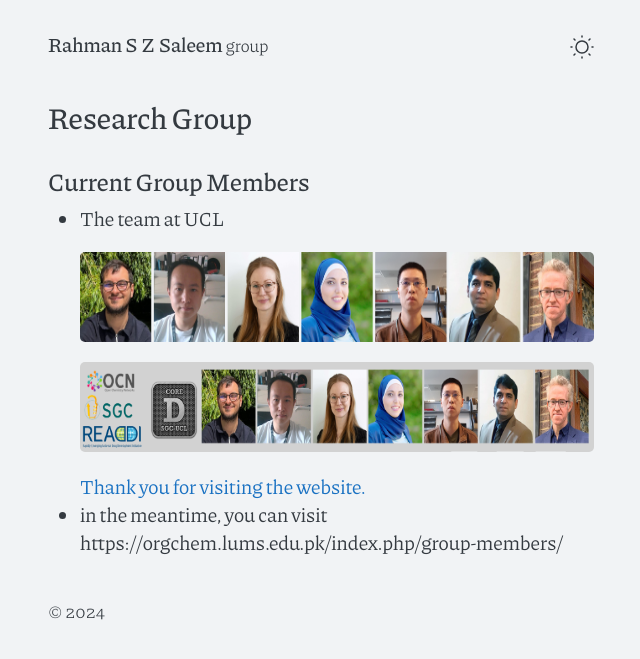
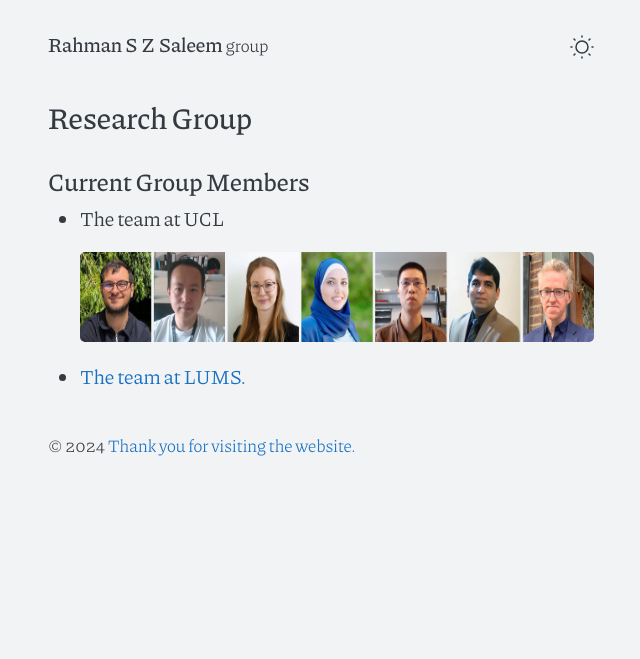
Before and after one commit to rahmanszsaleem/rahmanszsaleem.github.io, a Jekyll site: the page group.html, which Jekyll copies as it is, in a window 1280 px wide. Shown: the top 659 px of the page, without its empty margins (319-959 px from the left). Built offline with Jekyll 4.4.1, drawn with Linux system fonts in a browser that asks for light colours.

Commit message:
Update group.html

```diff
--- a/group.html
+++ b/group.html
@@ -72,12 +72,9 @@
      <a href=" https://todd-lers.github.io/about/current.html">
 <img src="assets/files/PictureUCL.png"  width="640" height="90">
 </a>
-    <a>
-<img src="assets/files/PictureUCL1.png"  width="640" height="90">
-</a>
-    <a href="https://rahmanszsaleem.github.io/">Thank you for visiting the website.</a>
-    <li>in the meantime, you can visit https://orgchem.lums.edu.pk/index.php/group-members/ </li>
-       </ul>
+        <li><a href="https://orgchem.lums.edu.pk/index.php/group-members/">The team at LUMS.</a>
+   </li>
+      </ul>
 </div>
 
 
```
Also changed, not shown: other parts of group.html (+2 -1 lines).
